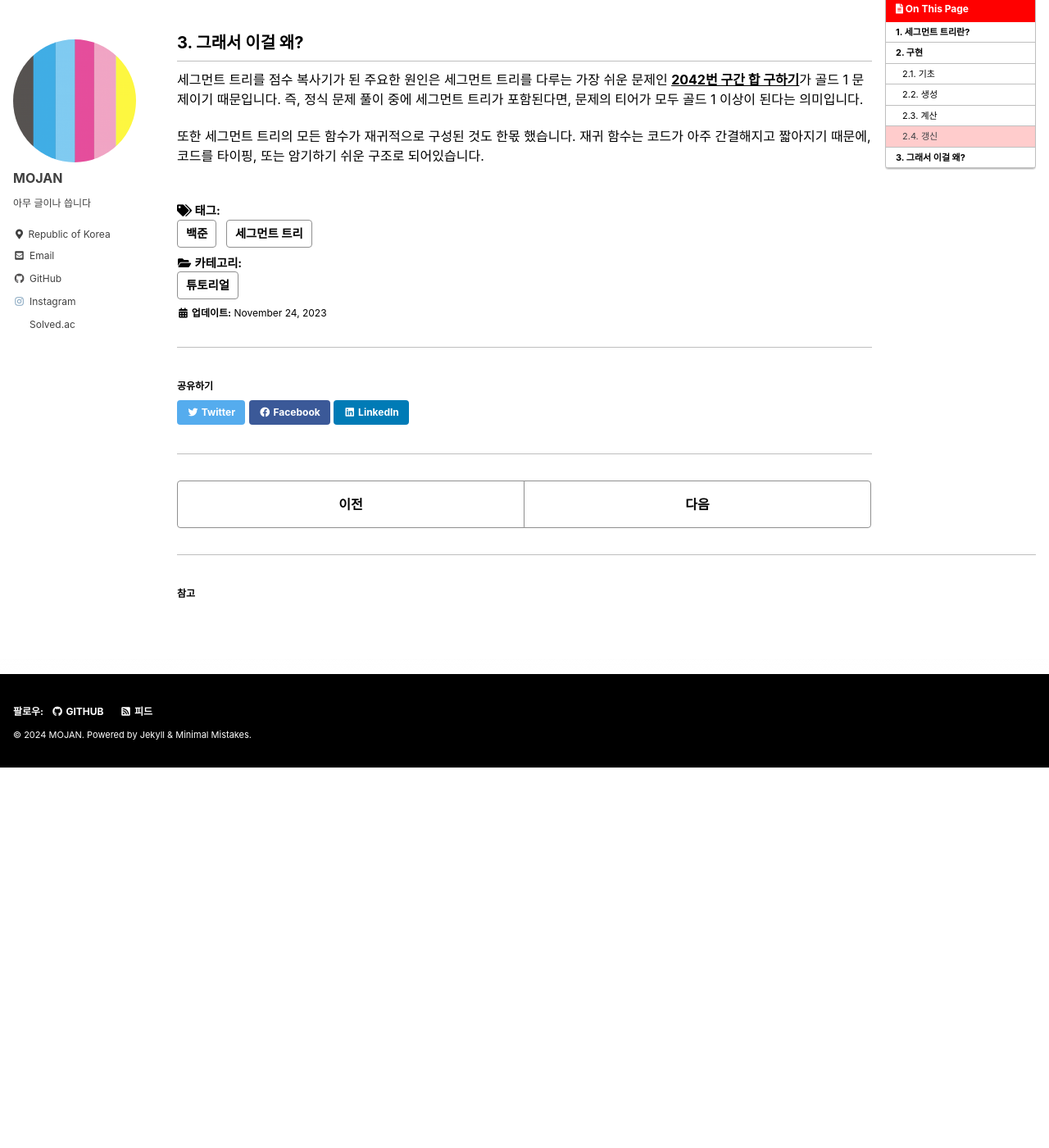
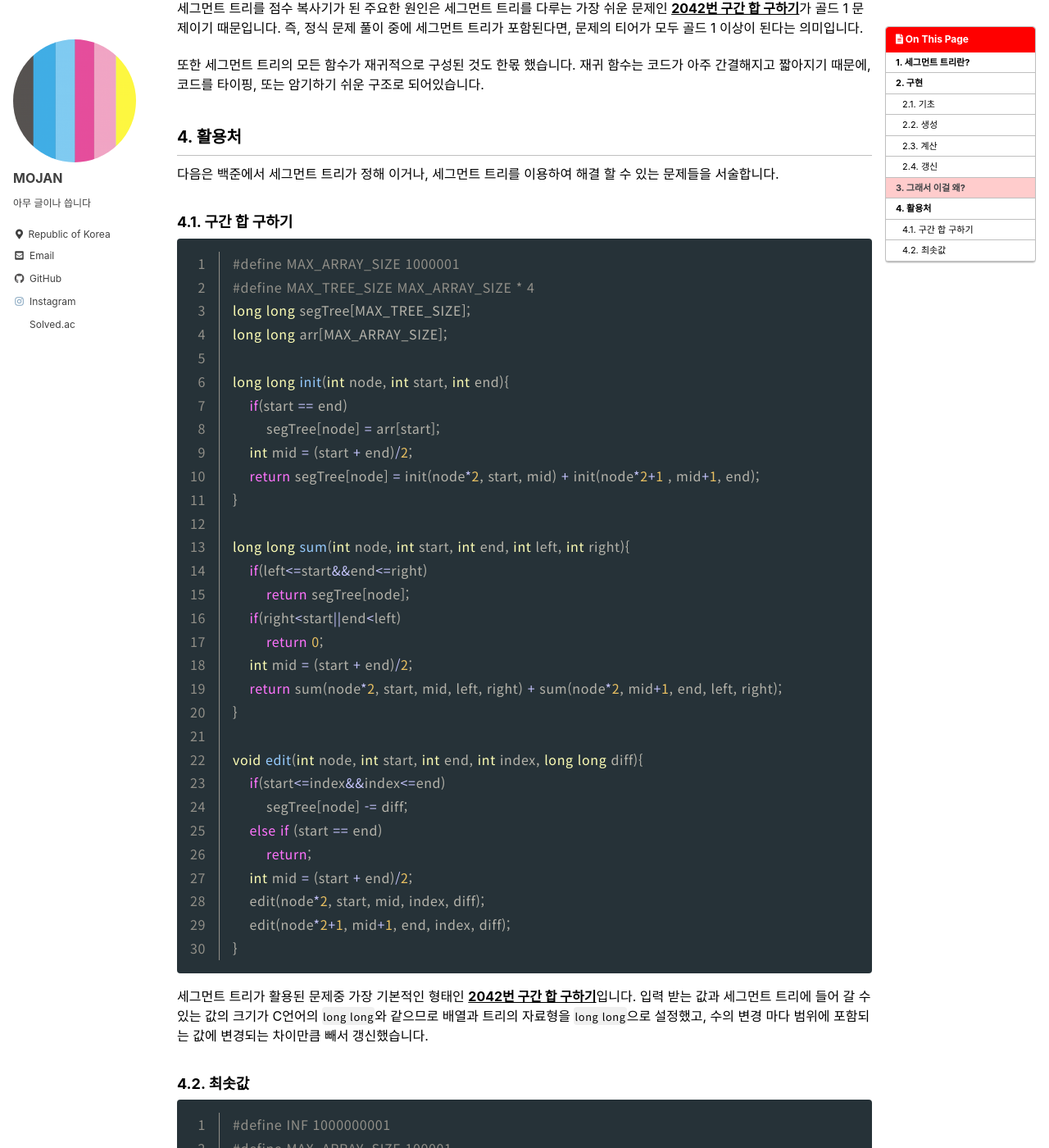
Before and after one commit to MOJAN3543/MOJAN3543.github.io, a Jekyll site: the page built from _posts/SegmentTree/2023-11-24-SegmentTree.md, in a window 1280 px wide and 1400 px high, scrolled down 6080 px. Shown: the whole window at 82% size. Built offline with Jekyll 4.4.1, drawn with Linux system fonts in a browser that asks for light colours; cached includes are drawn as plain includes; formulas are drawn with MathJax 3; before the commit the page ends 7016 px from its top, so only the background shows below that; some of the changed text lies outside the part shown.

Commit message:
Update 2023-11-24-SegmentTree.md

````diff
--- a/_posts/SegmentTree/2023-11-24-SegmentTree.md
+++ b/_posts/SegmentTree/2023-11-24-SegmentTree.md
@@ -39,12 +39,10 @@ last_modified_at: 2023-11-24
 
 ### 2.1. 기초
 ```c
-{% raw %}#include <stdio.h>
-#define MAX_ARRAY_SIZE 1000001
+{% raw %}#define MAX_ARRAY_SIZE 1000001
 #define MAX_TREE_SIZE MAX_ARRAY_SIZE * 4
-int segTree[MAX_TREE_SIZE] = {0, };
-int arr[MAX_ARRAY_SIZE] = {0, };
-{% endraw %}
+int segTree[MAX_TREE_SIZE];
+int arr[MAX_ARRAY_SIZE];{% endraw %}
 ```
 우선 입력할 데이터와 세그먼트 트리에 사용되는 배열을 전역 변수로 선언합니다. 모든 계산은 함수로 구현될것이기 때문에 전역변수로 처리하는것이 속도, 공간, 코드 가독성상 이득입니다.
 
@@ -63,7 +61,7 @@ int arr[MAX_ARRAY_SIZE] = {0, };
   if(start == end)
     return segTree(node] = arr[start];
   int mid = (start + end)/2;
-  return segTree[node] = init(node*2, start, mide), init(node*2+1, mid+1, end);
+  return segTree[node] = init(node*2, start, mid) + init(node*2+1, mid+1, end);
 }{% endraw %}
 ```
 
@@ -104,15 +102,14 @@ int arr[MAX_ARRAY_SIZE] = {0, };
 {% raw %}void edit(int node, int start, int end, int index, int diff){
   if(start<=index&&index<=end)
     segTree[node] -= diff;
-  else
-  if(start == end)
+  else if(start == end)
     return;
   int mid = (start+end)/2;
-  edit(node*2, start, mid+1, index, diff);
-  edit(node*2+1, mid, end, inedx, diff);
+  edit(node*2, start, mid, index, diff);
+  edit(node*2+1, mid+1, end, inedx, diff);
 }{% endraw %}
 ```
-입력한 데이터의 `index`의 값을 `diff`만큼 빼는 함수입니다. `edit(1, 0, N-1, index, idff)` 형태로 사용합니다.
+입력한 데이터의 `index`번째의 값을 `diff`만큼 빼는 함수입니다. `edit(1, 0, N-1, index, idff)` 형태로 사용합니다.
 
 ![SegmentTreeEdit](https://github.com/MOJAN3543/MOJAN3543.github.io/blob/main/_posts/SegmentTree/SegmentTreeEdit.png?raw=true "SegmentTreeEdit")
 {: .text-center}
@@ -127,3 +124,74 @@ int arr[MAX_ARRAY_SIZE] = {0, };
 세그먼트 트리를 점수 복사기가 된 주요한 원인은 세그먼트 트리를 다루는 가장 쉬운 문제인 [**2042번 구간 합 구하기**](https://www.acmicpc.net/problem/2042)가 골드 1 문제이기 때문입니다. 즉, 정식 문제 풀이 중에 세그먼트 트리가 포함된다면, 문제의 티어가 모두 골드 1 이상이 된다는 의미입니다.
 
 또한 세그먼트 트리의 모든 함수가 재귀적으로 구성된 것도 한몫 했습니다. 재귀 함수는 코드가 아주 간결해지고 짧아지기 때문에, 코드를 타이핑, 또는 암기하기 쉬운 구조로 되어있습니다.
+
+## 4. 활용처
+다음은 백준에서 세그먼트 트리가 정해 이거나, 세그먼트 트리를 이용하여 해결 할 수 있는 문제들을 서술합니다.
+
+### 4.1. 구간 합 구하기
+```c
+{% raw %}#define MAX_ARRAY_SIZE 1000001
+#define MAX_TREE_SIZE MAX_ARRAY_SIZE * 4
+long long segTree[MAX_TREE_SIZE];
+long long arr[MAX_ARRAY_SIZE];
+
+long long init(int node, int start, int end){
+    if(start == end)
+        segTree[node] = arr[start];
+    int mid = (start + end)/2;
+    return segTree[node] = init(node*2, start, mid) + init(node*2+1 , mid+1, end);
+}
+
+long long sum(int node, int start, int end, int left, int right){
+    if(left<=start&&end<=right)
+        return segTree[node];
+    if(right<start||end<left)
+        return 0;
+    int mid = (start + end)/2;
+    return sum(node*2, start, mid, left, right) + sum(node*2, mid+1, end, left, right);
+}
+
+void edit(int node, int start, int end, int index, long long diff){
+    if(start<=index&&index<=end)
+        segTree[node] -= diff;
+    else if (start == end)
+        return;
+    int mid = (start + end)/2;
+    edit(node*2, start, mid, index, diff);
+    edit(node*2+1, mid+1, end, index, diff);
+}{% endraw %}
+```
+세그먼트 트리가 활용된 문제중 가장 기본적인 형태인 [**2042번 구간 합 구하기**](https://www.acmicpc.net/problem/2042)입니다. 입력 받는 값과 세그먼트 트리에 들어 갈 수 있는 값의 크기가 C언어의 `long long`와 같으므로 배열과 트리의 자료형을 `long long`으로 설정했고, 수의 변경 마다 범위에 포함되는 값에 변경되는 차이만큼 빼서 갱신했습니다.
+
+### 4.2. 최솟값
+```c
+{% raw %}#define INF 1000000001
+#define MAX_ARRAY_SIZE 100001
+#define MAX_TREE_SIZE MAX_ARRAY_SIZE * 4
+int segTree[MAX_TREE_SIZE];
+int arr[MAX_ARRAY_SIZE];
+
+int MIN(int A, int B){
+    return A<B?A:B;
+}
+
+int init(int node, int start, int end){
+    if(start == end)
+        segTree[node] = arr[start];
+    int mid = (start + end)/2;
+    return segTree[node] = MIN(init(node*2, start, mid), init(node*2+1 , mid+1, end));
+}
+
+int find(int node, int start, int end, int left, int right){
+    if(left<=start&&end<=right)
+        return segTree[node];
+    if(right<start||end<left)
+        return INF;
+    int mid = (start + end)/2;
+    return MIN(find(node*2, start, mid, left, right), find(node*2, mid+1, end, left, right));
+}{% endraw %}
+```
+사칙 연산 대신 두 값을 비교하여 더 작은 값을 세그먼트 트리에 할당하는 [**10868번 최솟값**](https://www.acmicpc.net/problem/10868)입니다. 값의 변동은 없으므로 `edit` 함수는 구현을 하지 않고, `MIN`함수를 이용하여[^1] 최솟값을 구하는 연산을 진행했습니다.
+
+
+[^1]: 여기서, 함수 선언 대신 매크로를 사용한다면 `init` 함수와 `find`함수가 [**두번 실행**](https://gcc.gnu.org/onlinedocs/cpp/Duplication-of-Side-Effects.html)되기 때문에, <span style="color:#fa7268">시간 초과</span> 될 수 있습니다.
````
